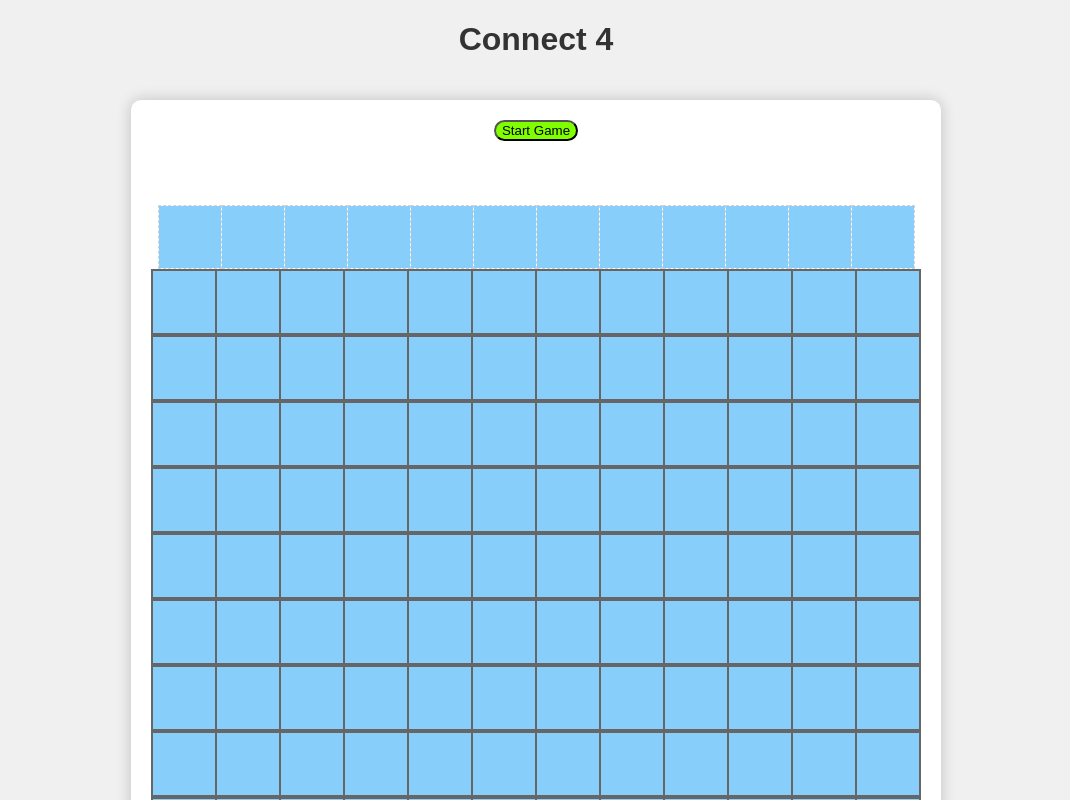
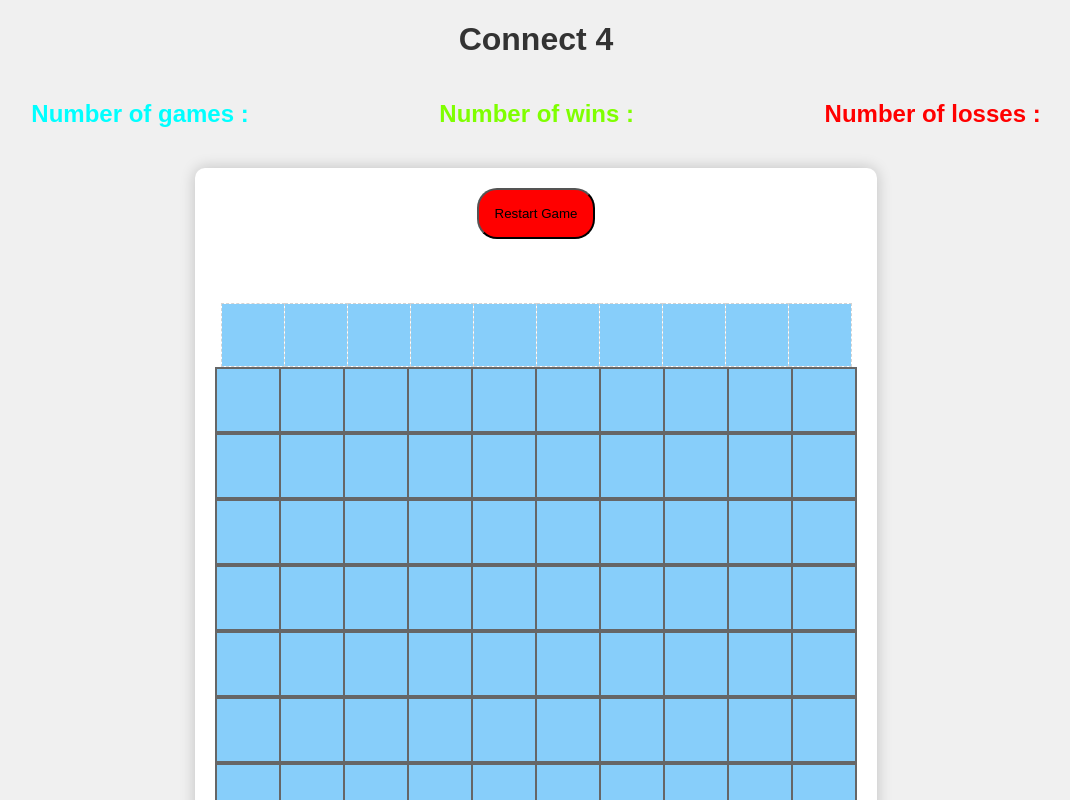
Before and after one commit to Escanor1986/Intermediate_JavaScript, a plain HTML site: page Classe_ES6/connect_four_OO/index.html in a window 1280 px wide. Both pictures are taken after a click on the button "Start Game". Shown: the top 800 px of the page, without its empty margins (104-1174 px from the left). Drawn offline with Linux system fonts and the light colour scheme.

Commit message:
Added DOM, logic and style for start and restart button

```diff
--- a/Classe_ES6/connect_four_OO/connect4.css
+++ b/Classe_ES6/connect_four_OO/connect4.css
@@ -1,6 +1,7 @@
 /* Global styles */
 
 body {
+  box-sizing: border-box;
   font-family: Arial, sans-serif;
   background-color: #f0f0f0;
   display: flex;
@@ -14,10 +15,38 @@ body {
 
 header {
   margin-bottom: 20px;
+  margin-left: 20px;
+  margin-right: 20px;
+  display: flex;
+  flex-direction: column;
+  width: calc(100% - 40px); /* Réduis 40px (20px de chaque côté) pour compenser les marges */
+  max-width: 1200px;
 }
 
-h1 {
+.headerContent {
+  display: flex;
+  flex-direction: row;
+  justify-content: space-around;
+  align-items: center;
+}
+
+
+.headerTitle {
   color: #333;
+  display: flex;
+  justify-content: center;
+}
+
+#numberOfGames {
+  color: aqua;
+}
+
+#numberOfWins {
+  color: chartreuse;
+}
+
+#numberOfLosses{
+  color: red;
 }
 
 /* Game board container */
@@ -52,6 +81,8 @@ h1 {
 }
 
 #startButton {
+  display: block;
+  padding: 1rem;
   margin-bottom: 4rem;
   border-radius: 20px;
   background-color:chartreuse;
@@ -60,6 +91,21 @@ h1 {
 }
 
 #startButton:hover {
+  transform: translateY(-3px);
+  box-shadow: 0 8px 15px color-mix(in srgb, rgba(0, 123, 255, 0.4) 50%, rgba(0, 0, 0, 0.2) 50%);
+}
+
+#restartButton {
+  display: block;
+  padding: 1rem;
+  margin-bottom: 4rem;
+  border-radius: 20px;
+  background-color:red;
+  cursor: pointer;
+  transition: transform 0.3s ease, box-shadow 0.3s ease;
+}
+
+#restartButton:hover {
   transform: translateY(-3px);
   box-shadow: 0 8px 15px color-mix(in srgb, rgba(0, 123, 255, 0.4) 50%, rgba(0, 0, 0, 0.2) 50%);
 }
--- a/Classe_ES6/connect_four_OO/connect4_OO.js
+++ b/Classe_ES6/connect_four_OO/connect4_OO.js
@@ -1,15 +1,19 @@
 "use strict";
 
 class Game {
+  static numberOfWins = 0;
+  static numberOfGames = 0;
+  static numberOfLosses = 0;
 
   constructor(width = 10, height = 10) {
     this.width = width;
     this.height = height;
     this.board = [];
-    this.currPlayer = 1; // Initialisation de currPlayer
+    this.currPlayer = 1;
   }
 
   makeBoard() {
+    this.board = [];
     for (let y = 0; y < this.height; y++) {
       const emptyRow = Array.from({ length: this.width }, () => null);
       this.board.push(emptyRow);
@@ -17,7 +21,12 @@ class Game {
   }
 
   makeHtmlBoard() {
-    const htmlBoard = document.getElementById("board");
+    const mainBoard = document.getElementById("game");
+
+    const htmlBoard = document.createElement("table");
+    htmlBoard.setAttribute("id", "board");
+
+    mainBoard.append(htmlBoard);
 
     const top = document.createElement("tr");
     top.setAttribute("id", "column-top");
@@ -33,7 +42,7 @@ class Game {
     for (let y = 0; y < this.height; y++) {
       const row = document.createElement('tr');
 
-      for (let x = 0; x < this.width; x++) { // Correction: this.width
+      for (let x = 0; x < this.width; x++) {
         const cell = document.createElement('td');
         cell.setAttribute('id', `c-${y}-${x}`);
         row.append(cell);
@@ -70,9 +79,9 @@ class Game {
       return cells.every(
         ([y, x]) =>
           y >= 0 &&
-          y < this.height && // Correction: this.height
+          y < this.height &&
           x >= 0 &&
-          x < this.width && // Correction: this.width
+          x < this.width &&
           this.board[y][x] === this.currPlayer
       );
     };
@@ -85,6 +94,7 @@ class Game {
         const diagDL = [[y, x], [y + 1, x - 1], [y + 2, x - 2], [y + 3, x - 3]];
 
         if (_win(horiz) || _win(vert) || _win(diagDR) || _win(diagDL)) {
+          Game.numberOfWins += 1;
           return true;
         }
       }
@@ -103,26 +113,38 @@ class Game {
     }
 
     // place piece in board and add to HTML table
-    this.board[y][x] = this.currPlayer; // Correction: this.board and this.currPlayer
+    this.board[y][x] = this.currPlayer;
     this.placeInTable(y, x);
 
     // check for win
-    if (this.checkForWin()) { // Correction: this.checkForWin()
-      return this.endGame(`Player ${this.currPlayer} won!`);
+    if (this.checkForWin()) {
+      return this.endGame(`Player ${this.currPlayer} won! Would you like to stop or restart a new game ?`);
     }
 
     // check for tie: if top row is filled, board is filled
-    if (this.board[0].every(cell => cell !== null)) { // Correction: this.board
-      return this.endGame('Tie!');
+    if (this.board[0].every(cell => cell !== null)) {
+      return this.endGame('Tie! Would you like to stop or restart a new game ?');
     }
 
     // switch players
     this.currPlayer = this.currPlayer === 1 ? 2 : 1;
   }
 
-  makeStartButton() {
-    const htmlBoard = document.getElementById("board");
+  makeButtonBoard() {
+    const mainBoard = document.getElementById("game");
 
+    const buttonBoard = document.createElement("div");
+    buttonBoard.setAttribute("id", "buttonBoard");
+    buttonBoard.style.display = "flex";
+    buttonBoard.style.flexDirection = "row"
+    buttonBoard.style.justifyContent = "center"
+    buttonBoard.style.alignItems = "center"
+
+    mainBoard.append(buttonBoard);
+    this.makeStartButton(buttonBoard);
+  }
+
+  makeStartButton(parent) {
     const startButton = document.createElement("button");
 
     startButton.setAttribute("id", "startButton");
@@ -136,18 +158,48 @@ class Game {
       if (this.board.length === 0) {
         this.makeBoard();
         this.makeHtmlBoard();
+        startButton.style.display = "none";
+        this.makeRestartButton();
+        Game.numberOfGames += 1;
       } else {
         throw new Error(`Oups ! Seems you're already playing !`);
       }
     })
 
-    htmlBoard.append(startButton);
+    parent.append(startButton);
+  }
+
+  makeRestartButton() {
+    const buttonBoard = document.getElementById("buttonBoard")
+    const restartButton = document.createElement("button");
+
+    restartButton.setAttribute("id", "restartButton");
+    restartButton.innerText = "Restart Game";
+    restartButton.type = 'button';
+
+    restartButton.addEventListener("click", (event) => {
+      event.stopPropagation();
+      event.preventDefault();
+      const htmlBoard = document.getElementById("board");
+
+      if (htmlBoard) {
+        htmlBoard.remove();
+        Game.numberOfGames += 1;
+        Game.numberOfLosses += 1;
+        this.makeBoard();
+        this.makeHtmlBoard();
+      } else {
+        throw new Error(`Oups ! Seems to have a problem... Check out your browser !`);
+      }
+    })
+
+    buttonBoard.append(restartButton);
   }
 
   start() {
-    this.makeStartButton();
+    this.makeButtonBoard();
   }
 }
 
-const newGame = new Game(12, 12);
-newGame.makeStartButton();
+const newGame = new Game();
+newGame.start();
--- a/Classe_ES6/connect_four_OO/index.html
+++ b/Classe_ES6/connect_four_OO/index.html
@@ -8,12 +8,16 @@
 </head>
 <body>
   <header>
-    <h1>Connect 4</h1>
+    <h1 class="headerTitle">Connect 4</h1>
+    <div class="headerContent">
+      <h2 id="numberOfGames">Number of games : </h2>
+      <h2 id="numberOfWins">Number of wins :</h2>
+      <h2 id="numberOfLosses">Number of losses : </h2>
+    </div>
   </header>
 
   <main>
-    <div id="game">
-      <table id="board" aria-label="Connect 4 game board"></table>
+    <div id="game" aria-label="Connect 4 game board">
     </div>
   </main>
 
```
